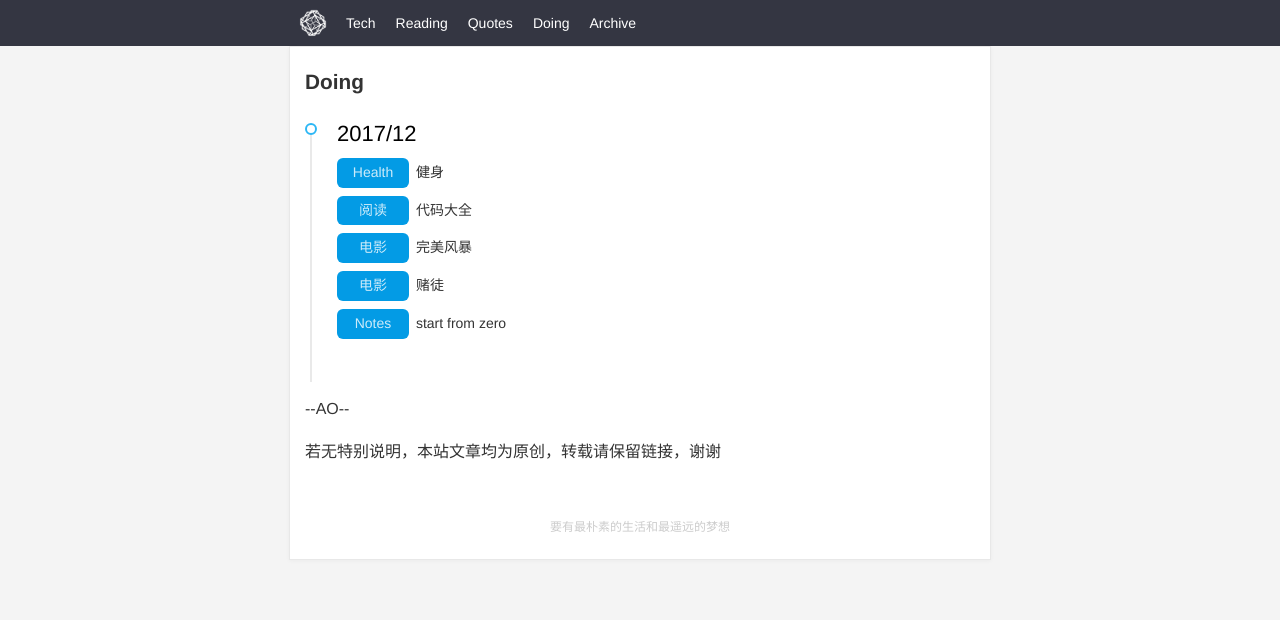
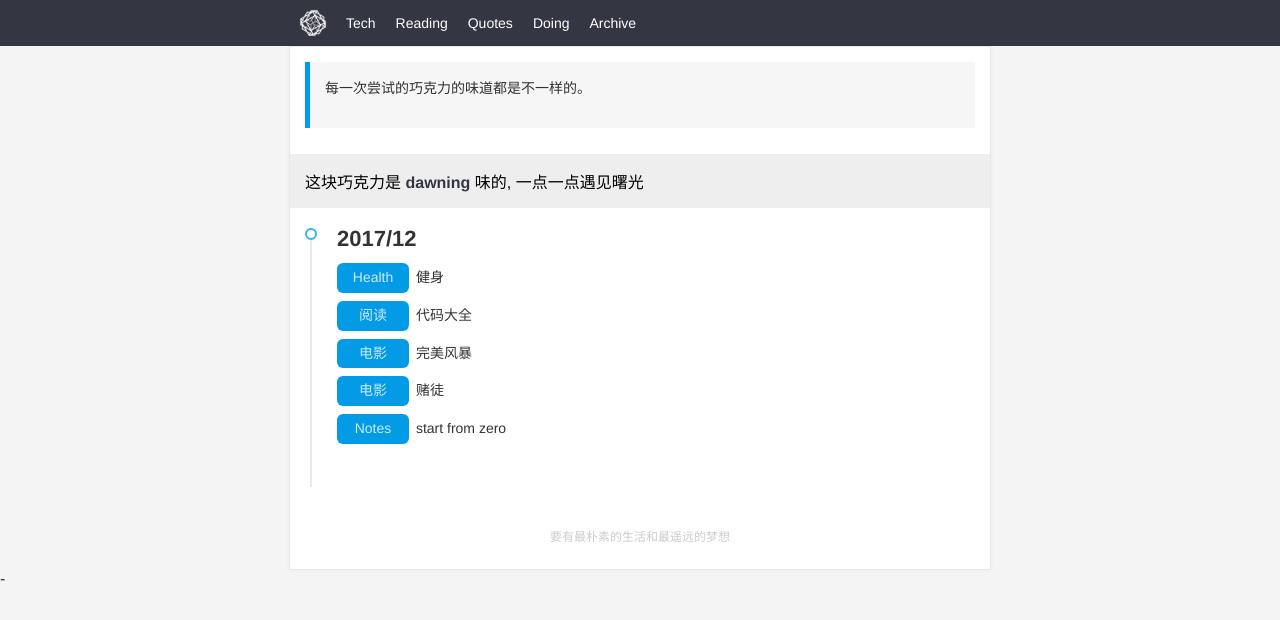
Before and after one commit to zeroooooooo/notes, a Jekyll site: the page built from views/doing.html, in a window 1280 px wide. Shown: the top 620 px of the page. Built offline with Jekyll 4.4.1, drawn with Linux system fonts in a browser that asks for light colours; comment, search, counter and statistics services are not loaded.

Commit message:
[update] updaet doing html

```diff
--- a/_data/doing.yml
+++ b/_data/doing.yml
@@ -1,12 +1,16 @@
-- title: 2017/12
-  content:
-    - type: Health
-      text: 健身
-    - type: 阅读
-      text: 代码大全
-    - type: 电影
-      text: 完美风暴
-    - type: 电影
-      text: 赌徒
-    - type: Notes
-      text: start from zero
+- town: dawning
+  src: //trello.com/b/F1gyL4zj/dawning
+  title: 一点一点遇见曙光
+  period:
+   - time: 2017/12
+     content:
+      - type: Health
+        text: 健身
+      - type: 阅读
+        text: 代码大全
+      - type: 电影
+        text: 完美风暴
+      - type: 电影
+        text: 赌徒
+      - type: Notes
+        text: start from zero
--- a/_includes/header_nav.html
+++ b/_includes/header_nav.html
@@ -12,7 +12,7 @@
 				<!--<li id="category-design"><a href="/category/design.html">设计</a></li>-->
 				<!-- <li id="category-discover"><a href="/views/discover.html">Discover</a></li> -->
 				<li id="category-quotes"><a href="/views/quotes.html">Quotes</a></li>
-				<li id="category-doing"><a href="https://trello.com/b/F1gyL4zj/dawning" target="_blank">Doing</a></li>
+				<li id="category-doing"><a href="/views/doing.html">Doing</a></li>
 				<!-- <li id="category-captain"><a href="/views/learn-to-be-a-better-captain.html">Straw Hat </a></li> -->
 				<li id="category-archive"><a href="/views/archive.html">Archive</a></li>
 			</ul>
--- /dev/null
+++ b/_layouts/doing.html
@@ -0,0 +1,27 @@
+<!DOCTYPE html PUBLIC "-//W3C//DTD XHTML 1.0 Transitional//EN" "//www.w3.org/TR/xhtml1/DTD/xhtml1-transitional.dtd">
+<html>
+	{% include header.html %}
+	<style>
+		blockquote {
+			border-left: 5px solid #039BE5;
+		}
+	</style>
+	<body>
+		{% include header_nav.html %}
+		<div class="wrapper main">
+			<blockquote id="intro">
+				<p>每一次尝试的巧克力的味道都是不一样的。</p>
+				<br />
+			</blockquote>
+
+			<div id="content" class="index">
+				<div id="main">
+				{{ content }}
+				</div>
+			</div>
+			{% include footer.html %}
+		</div>
+	</body>
+</html>
+
+-
--- a/assets/css/style.css
+++ b/assets/css/style.css
@@ -518,7 +518,7 @@ div#disqus_thread li ul li {
 
 #content ul#doing {
 	list-style: none;
-	padding-top: 30px;
+	padding-top: 1px;
 }
 
 #content ul#doing li {
--- a/views/doing.html
+++ b/views/doing.html
@@ -7,21 +7,41 @@ title: Doing
     #content ul#doing li span.error {
         background: #D50000;
     }
+    #content ul#doing .mood {
+        background: #eee;
+        padding: 15px;
+        margin: 10px -15px 20px -15px;
+        border: 0;
+        color: #000;
+    }
+    #content ul#doing .mood a {
+        color: #343642
+    }
 </style>
 
 <ul id="doing">
     {% for item in site.data.doing %}
+    <div class="mood">
+        <span>
+            这块巧克力是
+            <a href="{{ item.src }}" target="_blank">{{item.town}}</a> 味的,
+            {{ item.title }}
+        </span>
+    </div>
+    {% for periodItem in item.period %}
     <li>
         <div class="tail"></div>
         <div class="head"></div>
         <div class="content">
-            <h3>{{item.title}}</h3>
+            <h3>{{periodItem.time}}</h3>
             <ul class="item">
-                {% for subitem in item.content %}
+                {% for subitem in periodItem.content %}
                 <li><span class="tag {{subitem.class}}">{{subitem.type}}</span> {{subitem.text}}</li>
                 {% endfor %}
             </ul>
+
         </div>
     </li>
     {% endfor %}
+    {% endfor %}
 </ul>
```
Also changed, not shown: other parts of views/doing.html (+1 -1 lines).
